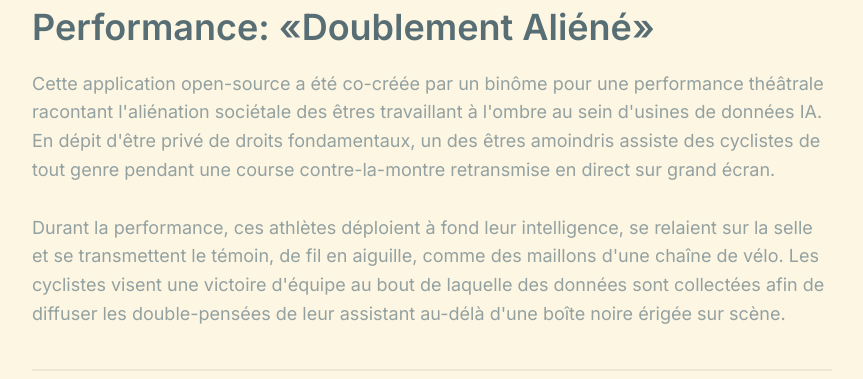
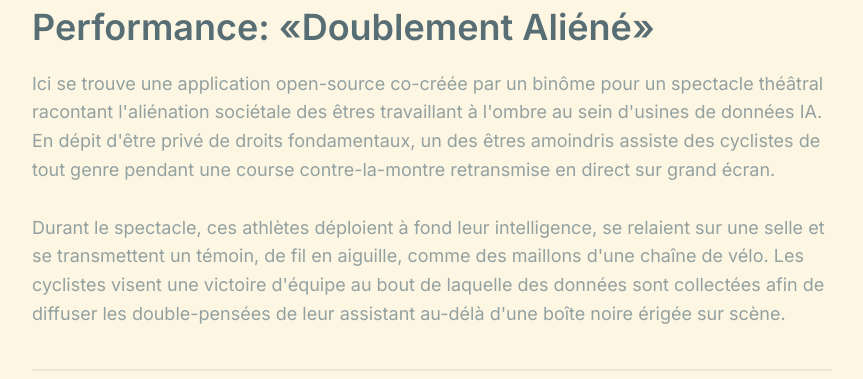
Before and after one commit to daqhris/DoublementAliene, a Next.js app: page / in a window 1280 px wide. Shown: the part 240-619 px from the top of the page, without its empty margins (208-1071 px from the left). Built offline with nearby package versions, Linux system fonts and the light colour scheme; no server answers.

Commit message:
rédaction d'un paragraphe

```diff
--- a/app/page.tsx
+++ b/app/page.tsx
@@ -18,9 +18,9 @@ export default function HomePage() {
             Performance: «Doublement Aliéné»
           </h1>
           <p className="theater-subtitle">
-            Cette application open-source a été co-créée par un binôme pour une performance théâtrale racontant l&apos;aliénation sociétale des êtres travaillant à l&apos;ombre au sein d&apos;usines de données IA.
+            Ici se trouve une application open-source co-créée par un binôme pour un spectacle théâtral racontant l&apos;aliénation sociétale des êtres travaillant à l&apos;ombre au sein d&apos;usines de données IA.
             En dépit d&apos;être privé de droits fondamentaux, un des êtres amoindris assiste des cyclistes de tout genre pendant une course contre-la-montre retransmise en direct sur grand écran.<br/><br/>
-            Durant la performance, ces athlètes déploient à fond leur intelligence, se relaient sur la selle et se transmettent le témoin, de fil en aiguille, comme des maillons d&apos;une chaîne de vélo.
+            Durant le spectacle, ces athlètes déploient à fond leur intelligence, se relaient sur une selle et se transmettent un témoin, de fil en aiguille, comme des maillons d&apos;une chaîne de vélo.
             Les cyclistes visent une victoire d&apos;équipe au bout de laquelle des données sont collectées afin de diffuser les double-pensées de leur assistant au-délà d&apos;une boîte noire érigée sur scène.
           </p>
         </div>
```
